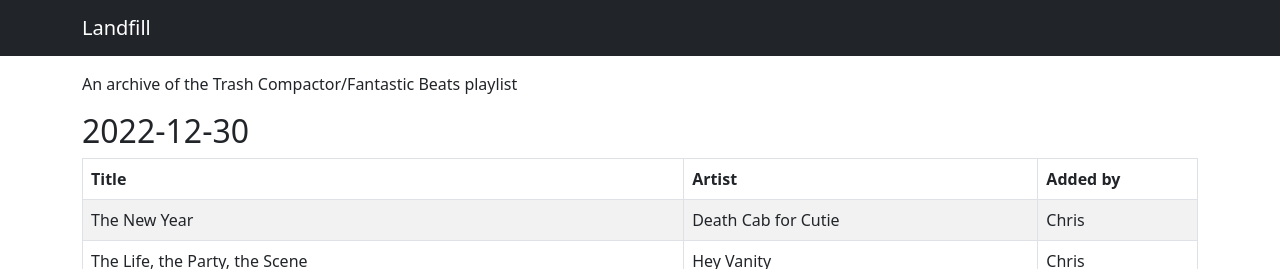
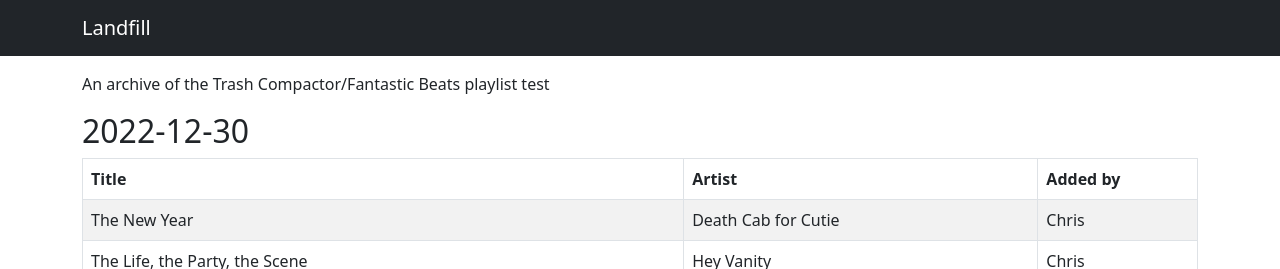
Before and after one commit to JackGilmore/Landfill, a Jekyll site: the page built from index.md, in a window 1280 px wide and 900 px high. Shown: the top 269 px of the window. Built offline with Jekyll 4.4.1, drawn with Linux system fonts in a browser that asks for light colours.

Commit message:
Update index.md

```diff
--- a/index.md
+++ b/index.md
@@ -3,7 +3,7 @@ layout: default
 title: "Home"
 ---
 
-<p>An archive of the Trash Compactor/Fantastic Beats playlist</p>
+<p>An archive of the Trash Compactor/Fantastic Beats playlist test</p>
 
 {% assign playlists = site.data.playlists | sort %}
 {% for playlist in playlists %}
```
